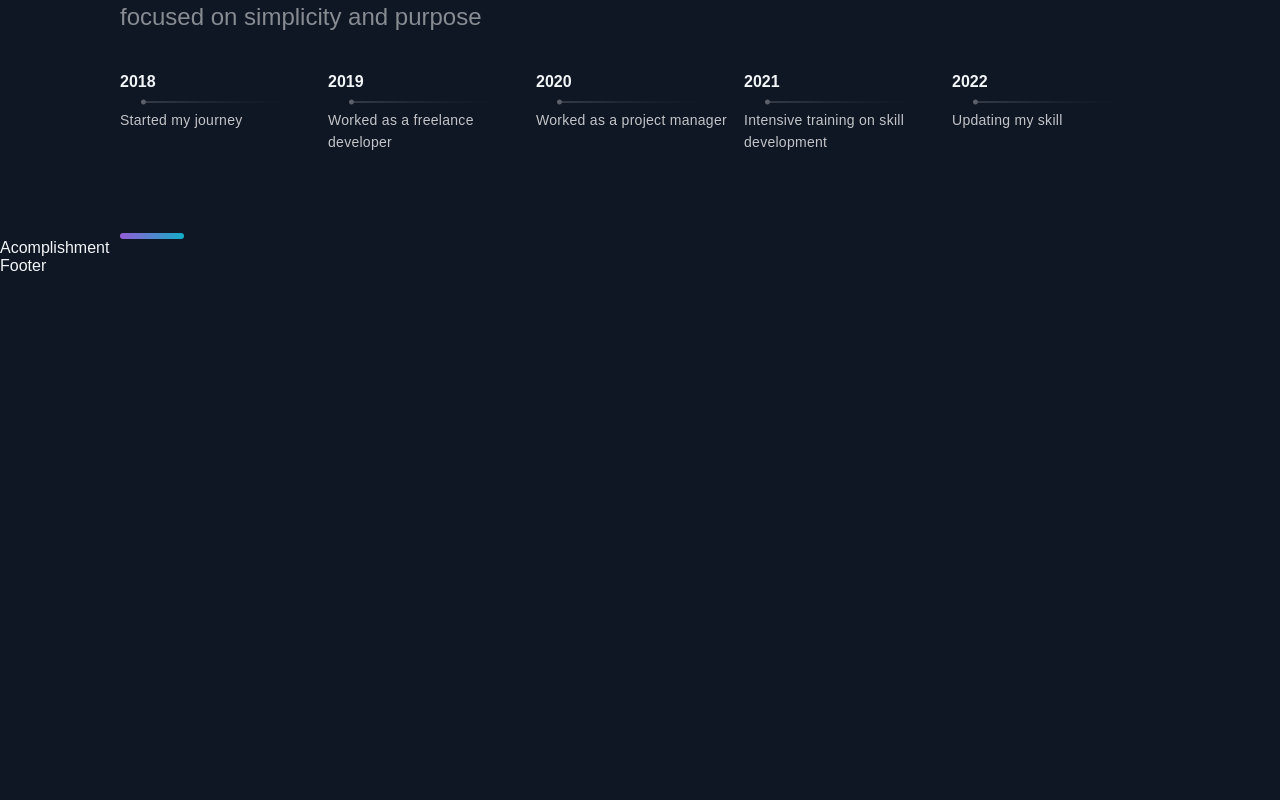
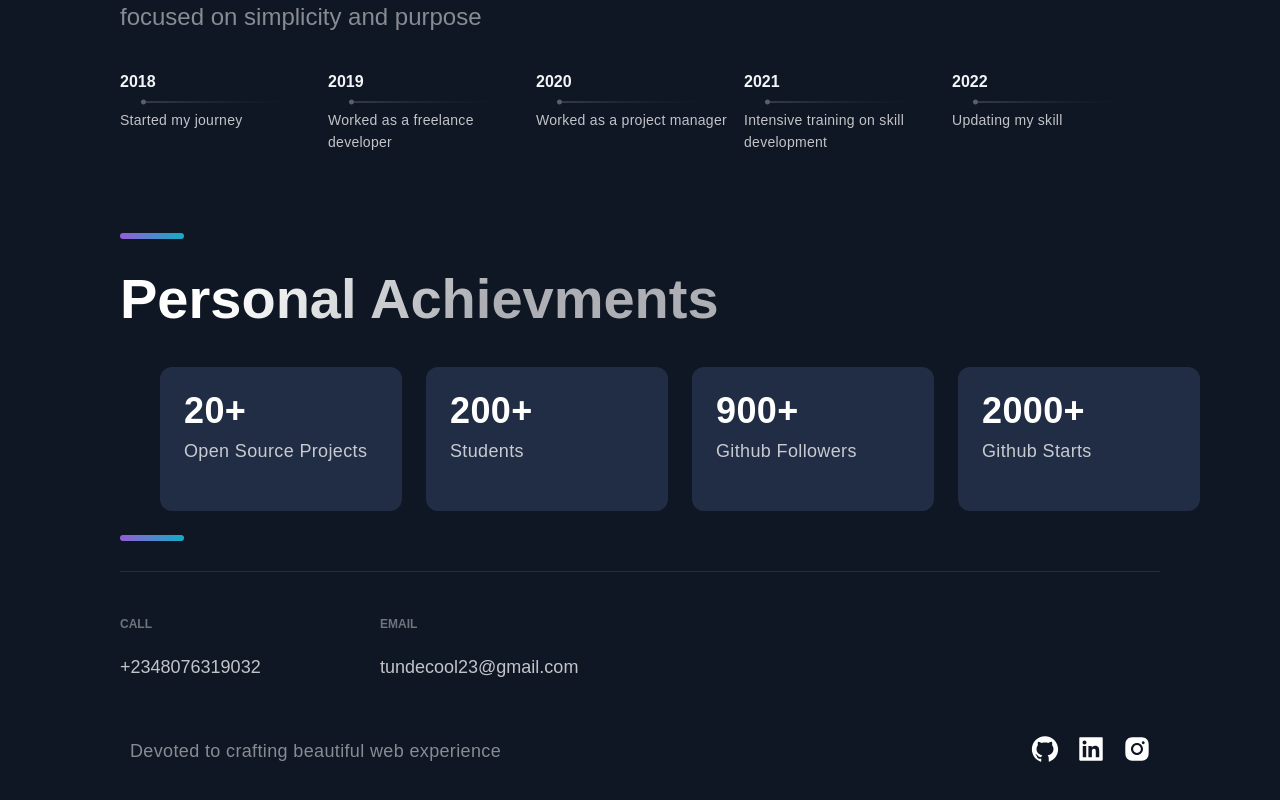
Before and after one commit to muhammedtijani/portfolio, a React (Create React App) app: page / in a window 1280 px wide. Shown: the part 2859-3659 px from the top of the page. Before the commit the page ends 3134 px from the top, so only its background shows below. Built offline with nearby package versions, Linux system fonts and the light colour scheme.

Commit message:
footer added

```diff
--- a/src/components/Acomplished/Acomplishment.jsx
+++ b/src/components/Acomplished/Acomplishment.jsx
@@ -1,5 +1,28 @@
+import { Section, SectionTitle, Divider } from "../../AppStyles";
+import { Box, Boxes, BoxNum, BoxText } from "./AcomplishmentStyles";
+
+const data = [
+  { number: 20, text: "Open Source Projects" },
+  { number: 200, text: "Students" },
+  { number: 900, text: "Github Followers" },
+  { number: 2000, text: "Github Starts" },
+];
+
 const Acomplishment = () => {
-  return <div>Acomplishment</div>;
+  return (
+    <Section>
+      <SectionTitle>Personal Achievments</SectionTitle>
+      <Boxes>
+        {data.map((card, index) => (
+          <Box key={index}>
+            <BoxNum>{`${card.number}+`}</BoxNum>
+            <BoxText>{card.text}</BoxText>
+          </Box>
+        ))}
+      </Boxes>
+      <Divider />
+    </Section>
+  );
 };
 
 export default Acomplishment;
--- /dev/null
+++ b/src/components/Acomplished/AcomplishmentStyles.js
@@ -0,0 +1,78 @@
+import styled from "styled-components";
+
+export const Boxes = styled.div`
+  width: 100%;
+  display: grid;
+  grid-template-columns: repeat(4, 1fr);
+  gap: 24px;
+  margin: 24px 40px;
+
+  @media screen and (max-width: 768px) {
+    gap: 16px;
+    margin: 20px 0 32px;
+    grid-template-columns: repeat(auto-fit, minmax(140px, 1fr));
+  }
+  @media screen and (max-width: 768px) {
+    gap: 10px;
+    margin: 24px auto;
+    grid-template-columns: repeat(2, 1fr);
+    max-width: 500px;
+  }
+`;
+export const Box = styled.div`
+  background: #212d45;
+  border-radius: 12px;
+  height: 144px;
+  padding: 24px;
+
+  @media screen and (max-width: 1024px) {
+    height: 210px;
+  }
+  @media screen and (max-width: 768px) {
+    height: 135px;
+    padding: 16px;
+  }
+  @media screen and (max-width: 640px) {
+    height: 110px;
+    padding: 12px;
+
+    &::nth-child(2n) {
+      grid-row: 2;
+    }
+  }
+`;
+export const BoxNum = styled.h5`
+  font-style: normal;
+  font-weight: 600;
+  font-size: 36px;
+  line-height: 40px;
+  letter-spacing: 0.01em;
+  color: #ffffff;
+  margin-bottom: 8px;
+
+  @media screen and (max-width: 768px) {
+    font-size: 28px;
+    line-height: 32px;
+  }
+  @media screen and (max-width: 640px) {
+    font-size: 24px;
+    line-height: 26px;
+  }
+`;
+export const BoxText = styled.p`
+  font-style: normal;
+  font-weight: normal;
+  font-size: 18px;
+  line-height: 24px;
+  letter-spacing: 0.02em;
+  color: rgba(255, 255, 255, 0.75);
+
+  @media screen and (max-width: 768px) {
+    font-size: 16px;
+    line-height: 20px;
+  }
+  @media screen and (max-width: 640px) {
+    font-size: 10px;
+    line-height: 14px;
+  }
+`;
--- a/src/components/Footer/Footer.jsx
+++ b/src/components/Footer/Footer.jsx
@@ -1,5 +1,41 @@
+import { AiFillGithub, AiFillInstagram, AiFillLinkedin } from "react-icons/ai";
+import { Wrapper } from "./FooterStyles";
+
 const Footer = () => {
-  return <div>Footer</div>;
+  return (
+    <Wrapper>
+      <ul className="link-list">
+        <div className="link-column">
+          <h4 className="link-title">Call</h4>
+          <a href="tel:+2348076319032 " className="link-item">
+            +2348076319032
+          </a>
+        </div>
+        <div className="link-column">
+          <h4 className="link-title">Email</h4>
+          <a href="mailto:tundecool23@gmail.com" className="link-item">
+            tundecool23@gmail.com
+          </a>
+        </div>
+      </ul>
+      <div className="social-icons-container">
+        <div className="company-container">
+          <p className="slogan">Devoted to crafting beautiful web experience</p>
+        </div>
+        <div className="social-container">
+          <a href="https://github.com/muhammedtijani">
+            <AiFillGithub size="3rem" />
+          </a>
+          <a href="https://github.com/muhammedtijani">
+            <AiFillLinkedin size="3rem" />
+          </a>
+          <a href="https://github.com/muhammedtijani">
+            <AiFillInstagram size="3rem" />
+          </a>
+        </div>
+      </div>
+    </Wrapper>
+  );
 };
 
 export default Footer;
--- a/src/components/Footer/FooterStyles.js
+++ b/src/components/Footer/FooterStyles.js
@@ -0,0 +1,171 @@
+import styled from "styled-components";
+
+export const Wrapper = styled.section`
+  width: calc(100vw - 96px);
+  max-width: 1040px;
+  padding: 2rem 48px 40px;
+  margin: 1rem auto;
+  box-sizing: content-box;
+
+  @media screen and (max-width: 640px) {
+    padding: 0 16px 48px;
+    width: calc(100vw - 32px);
+  }
+
+  .link-list {
+    border-top: 1px solid rgba(255, 255, 255, 0.1);
+    display: grid;
+    grid-template-columns: repeat(3, minmax(85px, 220px));
+    gap: 40px;
+    padding: 40px 0 28px;
+
+    @media screen and (max-width: 1024px) {
+      padding: 32px 0 16px;
+    }
+    @media screen and (max-width: 768px) {
+      width: 100%;
+      padding: 32px 0 16px;
+      gap: 16px;
+    }
+    @media screen and (max-width: 640px) {
+      width: 100%;
+      padding: 32px 4px 16px;
+      gap: 5px;
+    }
+  }
+  .link-column {
+    display: flex;
+    flex-direction: column;
+    max-width: 220px;
+    width: 100%;
+  }
+
+  .link-title {
+    font-style: normal;
+    font-weight: 600;
+    font-size: 12px;
+    line-height: 24px;
+    text-transform: uppercase;
+    color: rgba(255, 255, 255, 0.4);
+    margin-bottom: 16px;
+
+    @media screen and (max-width: 640px) {
+      font-size: 10px;
+      line-height: 12px;
+      margin-bottom: 8px;
+    }
+  }
+
+  .link-item {
+    font-size: 18px;
+    line-height: 30px;
+    color: rgba(255, 255, 255, 0.75);
+    margin-bottom: 16px;
+    transition: 0.3s ease;
+    position: relative;
+    left: 0;
+
+    &:hover {
+      color: #fff;
+      left: 6px;
+    }
+
+    @media screen and (max-width: 768px) {
+      font-size: 16px;
+      line-height: 28px;
+
+      display: flex;
+    }
+    @media screen and (max-width: 640px) {
+      font-size: 8px;
+      line-height: 14px;
+      margin-bottom: 8px;
+      display: flex;
+      align-items: center;
+    }
+  }
+  .social-icons-container {
+    max-width: 1040px;
+    display: flex;
+    justify-content: space-between;
+
+    @media screen and (max-width: 768px) {
+      display: flex;
+      justify-content: space-between;
+    }
+    @media screen and (max-width: 640px) {
+      display: flex;
+      width: 100%;
+      flex-direction: column;
+    }
+  }
+
+  .company-container {
+    display: flex;
+    align-items: baseline;
+    flex-wrap: wrap;
+    margin-right: auto;
+
+    @media screen and (max-width: 768px) {
+      flex-direction: column;
+      align-items: baseline;
+    }
+    @media screen and (max-width: 640px) {
+      display: flex;
+      flex-direction: column;
+      margin: 0 0 32px;
+    }
+  }
+
+  .slogan {
+    color: rgba(255, 255, 255, 0.5);
+    min-width: 280px;
+    letter-spacing: 0.02em;
+    font-size: 18px;
+    line-height: 30px;
+    padding: 1rem;
+
+    @media screen and (max-width: 768px) {
+      font-size: 16px;
+      line-height: 28px;
+    }
+    @media screen and (max-width: 640px) {
+      line-height: 22px;
+      font-size: 14px;
+      min-width: 100px;
+    }
+  }
+
+  .social-container {
+    display: flex;
+    align-items: center;
+
+    @media screen and (max-width: 768px) {
+      justify-content: center;
+      padding-right: 16px;
+      flex-wrap: wrap;
+    }
+  }
+  .social-container {
+    grid-area: 1/5/2/6;
+    display: flex;
+    justify-content: space-around;
+    align-items: center;
+
+    @media screen and (max-width: 640px) {
+      grid-area: 1/4/2/6;
+    }
+  }
+
+  .social-container a {
+    transition: 0.3s ease;
+    color: white;
+    border-radius: 50%;
+    padding: 8px;
+    &:hover {
+      background-color: #212d45;
+      transform: scale(1.2);
+      cursor: pointer;
+    }
+  }
+`;
--- a/src/components/Hero/HeroStyles.js
+++ b/src/components/Hero/HeroStyles.js
@@ -3,16 +3,11 @@ import styled from "styled-components";
 export const Wrapper = styled.div`
   width: 100%;
 
-  @media screen and (max-width: 640px) {
-    width: 80%;
-    display: flex;
-    flex-direction: column;
-    margin: 0 auto;
-  }
-
   @media screen and (max-width: 768px) {
     display: flex;
     flex-direction: column;
-    margin: 0 auto;
+  }
+  @media screen and (max-width: 640px) {
+    width: 90%;
   }
 `;
```
